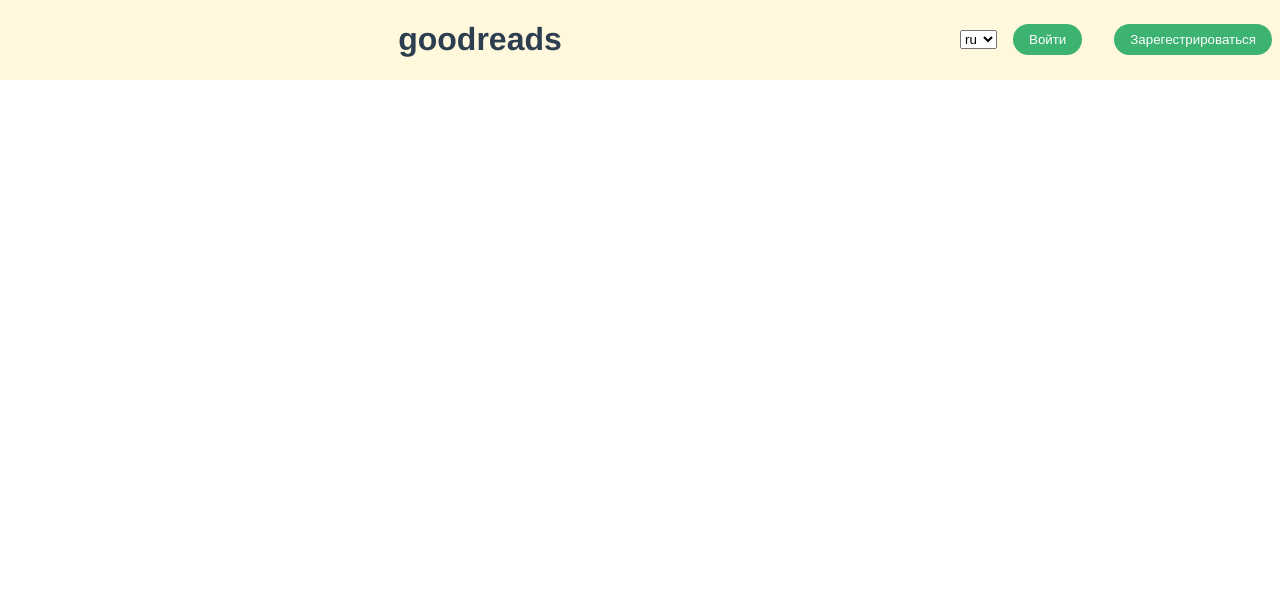
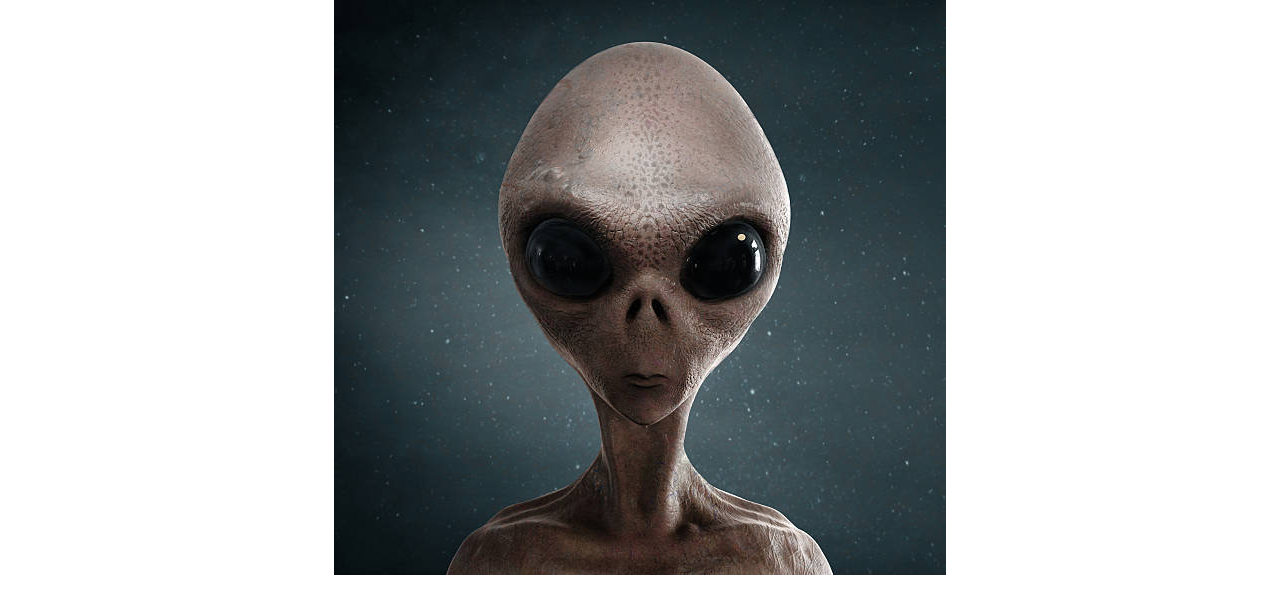
Before and after one commit to insspring/alex-internship, a Vue app in the folder front-end/: page /feed in a window 1280 px wide. Shown: the top 614 px of the page. Built offline with nearby package versions, Linux system fonts and the light colour scheme.

Commit message:
add route for user page

```diff
--- a/front-end/src/App.vue
+++ b/front-end/src/App.vue
@@ -1,16 +1,14 @@
 <template>
   <div id="app">
     <div id="nav">
-      <HeaderLayout></HeaderLayout>
+      <router-view></router-view>
     </div>
   </div>
 </template>
 
 <script>
-import HeaderLayout from "@/components/HeaderLayout";
 export default {
   components: {
-    HeaderLayout
   }
 };
 </script>
--- a/front-end/src/router/index.js
+++ b/front-end/src/router/index.js
@@ -1,6 +1,7 @@
 import Vue from "vue";
 import VueRouter from "vue-router";
 import Home from "../views/Home.vue";
+import UserProfile from '../views/UserProfile'
 
 Vue.use(VueRouter);
 
@@ -18,6 +19,11 @@
     // which is lazy-loaded when the route is visited.
     component: () =>
       import(/* webpackChunkName: "about" */ "../views/About.vue")
+  },
+  {
+    path: "/feed",
+    name: "feed",
+    component: UserProfile
   }
 ];
 
--- a/front-end/src/views/Home.vue
+++ b/front-end/src/views/Home.vue
@@ -1,20 +1,20 @@
 <template>
   <div class="home">
     <HeaderLayout></HeaderLayout>
-    <HelloWorld msg="Welcome to Your Vue.js App" />
+    <!--<HelloWorld msg="Welcome to Your Vue.js App" />-->
   </div>
 </template>
 
 <script>
 // @ is an alias to /src
-import HelloWorld from "@/components/HelloWorld.vue";
+/*import HelloWorld from "@/components/HelloWorld.vue";*/
 import HeaderLayout from "../components/HeaderLayout";
 
 export default {
   name: "home",
   components: {
     HeaderLayout,
-    HelloWorld
+    /*HelloWorld*/
   }
 };
 </script>
--- a/front-end/src/components/UserProfile.vue
+++ b/front-end/src/views/UserProfile.vue
@@ -10,7 +10,7 @@
 </template>
 
 <script>
-    import { signinUser } from "../helpers/api";
+    /*import { signinUser } from "../helpers/api";*/
     export default {
         name: "UserProfile"
     }
```
